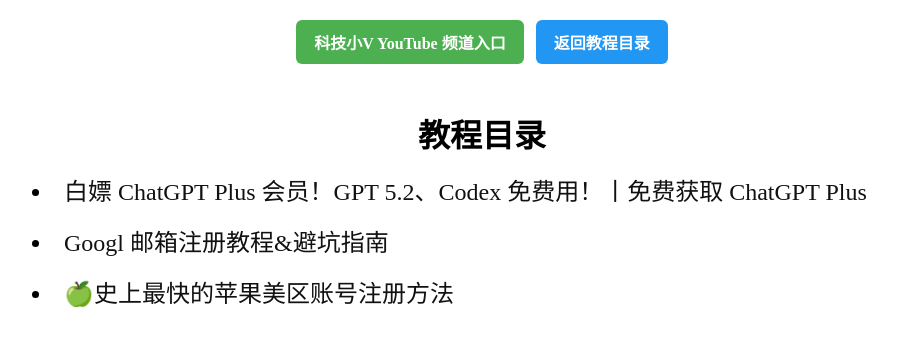
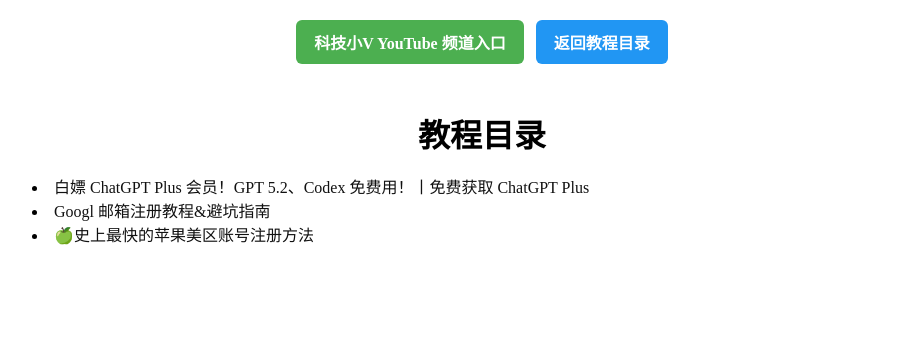
Before and after one commit to tgl2775284503-hash/kejixiaov.github.io, a Jekyll site: the page built from index.md, in a window 1280 px wide. Shown: the top 347 px of the page, without its empty margins (158-1055 px from the left). Built offline with Jekyll 4.4.1, drawn with Linux system fonts in a browser that asks for light colours.

Commit message:
Update default.html

```diff
--- a/_layouts/default.html
+++ b/_layouts/default.html
@@ -49,18 +49,12 @@
     }
 
     /* 目录列表里的链接：去下划线，更像标题 */
-    .content ul li {
-      font-size: 1.5em;  /* 设置字体为3号 */
-      line-height: 1.5em;  /* 设置1倍行间距 */
-      margin-bottom: 15px;  /* 每个列表项底部的间距 */
-      text-align: left;  /* 确保内容左对齐 */
-    }
     .content a {
       text-decoration: none;
       color: #111;
     }
     .content a:hover {
-      text-decoration: underline; /* 鼠标悬停时下划线 */
+      text-decoration: underline;
     }
 
     /* 不显示版权 */
```
Also changed, not shown: other parts of _layouts/default.html (+1 -1 lines).
